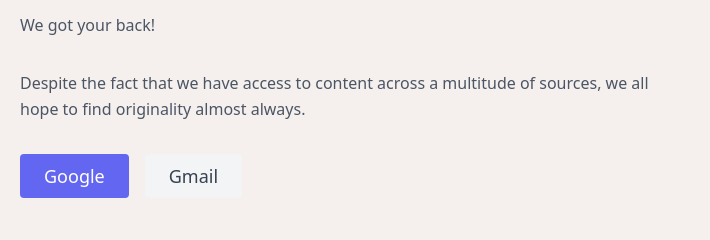
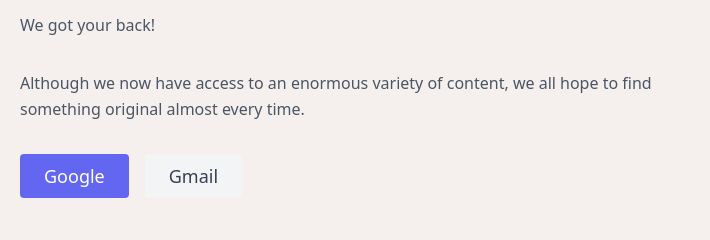
Before and after one commit to varshaeturi/Ravasaki.github.io, a plain HTML site: page index.html in a window 1280 px wide. Shown: the part 284-524 px from the top of the page, 0-710 px from the left. Drawn offline with nearby package versions, Linux system fonts and the light colour scheme.

Commit message:
Update index.html

```diff
--- a/index.html
+++ b/index.html
@@ -39,7 +39,7 @@
         <br class="hidden lg:inline-block">your content?
       </h1>
       <p class="mb-8 leading-relaxed">We got your back!</p>
-      <p class="mb-8 leading-relaxed">Despite the fact that we have access to content across a multitude of sources, we all hope to find originality almost always.
+      <p class="mb-8 leading-relaxed">Although we now have access to an enormous variety of content, we all hope to find something original almost every time.
       </p>
 
       <div class="flex justify-center">
```
